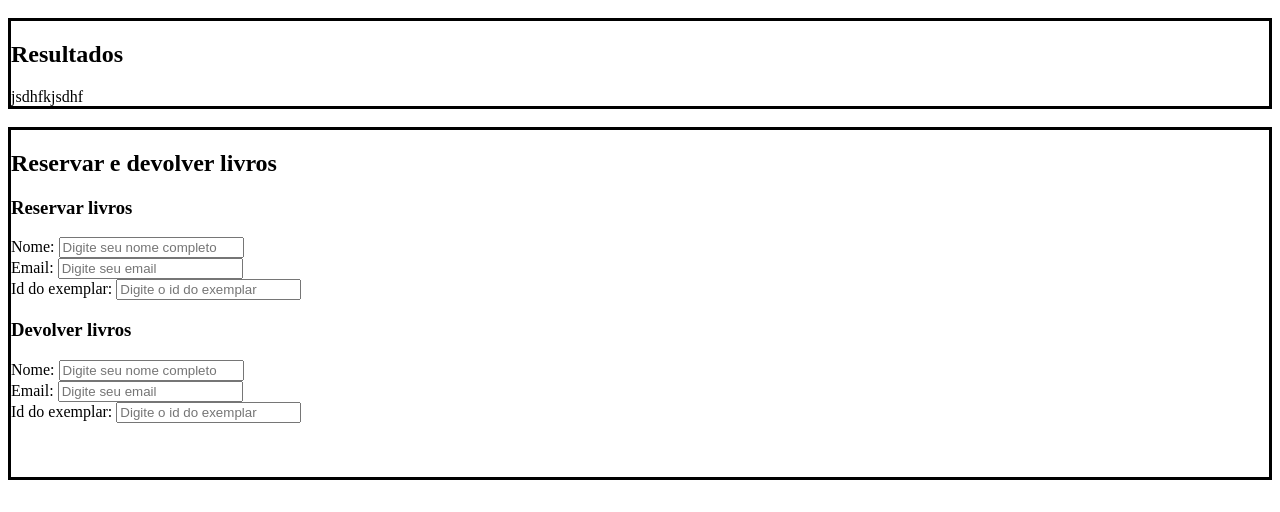
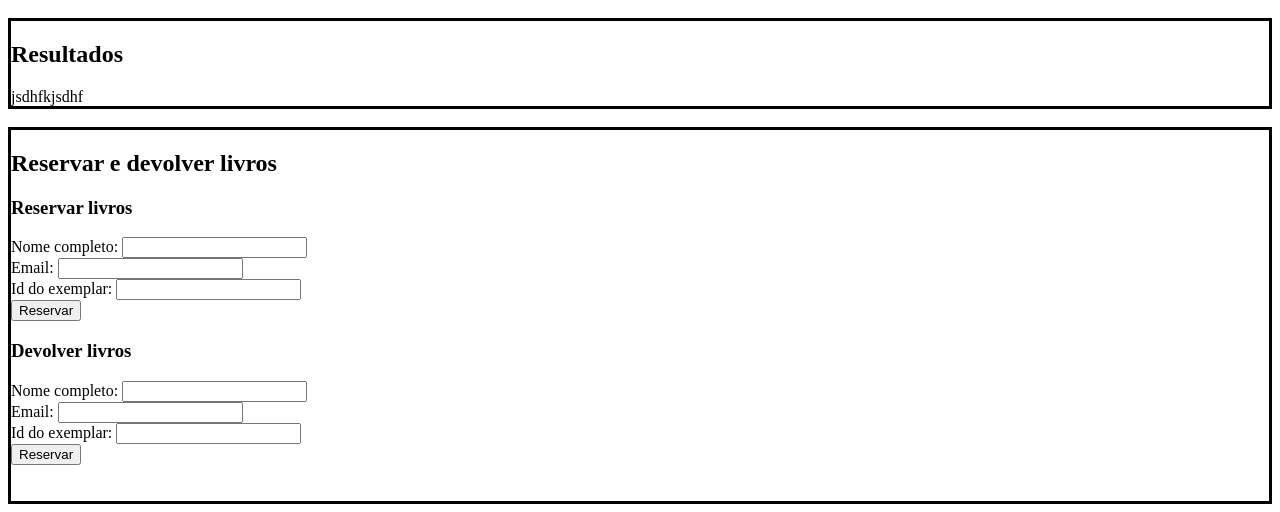
Before and after one commit to juliapongf/ProjetoWebDev, a Django app: page /biblioteca/ in a window 1280 px wide. Shown: the part 323-835 px from the top of the page. Before the commit the page ends 803 px from the top, so only its background shows below. Run offline with Django 5.2, Linux system fonts and the light colour scheme.

Commit message:
Ajustes em models.py

```diff
--- a/ProjetoWebDev/Biblioteca/models.py
+++ b/ProjetoWebDev/Biblioteca/models.py
@@ -23,7 +23,6 @@ class Autor(models.Model):
 class Autoria(models.Model):
     livro = models.ForeignKey(Livro, on_delete=models.CASCADE, related_name='autoria')
     autor = models.ForeignKey(Autor, on_delete=models.CASCADE, related_name='autoria')
-    escrito_por = models.DateTimeField(auto_now_add=True) # Auto-definido na criação
 
     class Meta:
         unique_together = ('livro', 'autor') # Previne duplicatas
@@ -35,5 +34,5 @@ class Usuario(models.Model):
 
 #Relação Reserva: many-to-one (Um usuario pode ter várias reservas, uma reserva pode ser de apenas um usuario)
 class Reserva(models.Model):
-    usuario  = models.ForeignKey(Usuario, on_delete=models.CASCADE)
-    exemplar = models.ForeignKey(Exemplar, on_delete=models.CASCADE)
+    usuario  = models.ForeignKey(Usuario, on_delete=models.CASCADE, related_name='reserva')
+    exemplar = models.ForeignKey(Exemplar, on_delete=models.CASCADE, related_name='reserva')
--- a/ProjetoWebDev/Biblioteca/templates/Biblioteca/pesquisa.html
+++ b/ProjetoWebDev/Biblioteca/templates/Biblioteca/pesquisa.html
@@ -43,15 +43,17 @@
         <h2>Reservar e devolver livros</h2>
         <h3>Reservar livros</h3>
         <form>
-            Nome: <input type="text" placeholder="Digite seu nome completo" name="nome"><br>
-            Email: <input type="email" placeholder="Digite seu email" name="email"><br>
-            Id do exemplar: <input type="number" placeholder="Digite o id do exemplar" name="id_exemplar"><br>
+            Nome completo: <input type="text" name="nome"><br>
+            Email: <input type="email" name="email"><br>
+            Id do exemplar: <input type="number" name="id_exemplar"><br>
+            <input type="submit" value="Reservar"><br>
         </form>
         <h3>Devolver livros</h3>
         <form>
-            Nome: <input type="text" placeholder="Digite seu nome completo" name="nome"><br>
-            Email: <input type="email" placeholder="Digite seu email" name="email"><br>
-            Id do exemplar: <input type="number" placeholder="Digite o id do exemplar" name="id_exemplar"><br><br>
+            Nome completo: <input type="text" name="nome"><br>
+            Email: <input type="email" name="email"><br>
+            Id do exemplar: <input type="number" name="id_exemplar"><br>
+            <input type="submit" value="Reservar">
         </form><br><br>
 
     </div>
```
